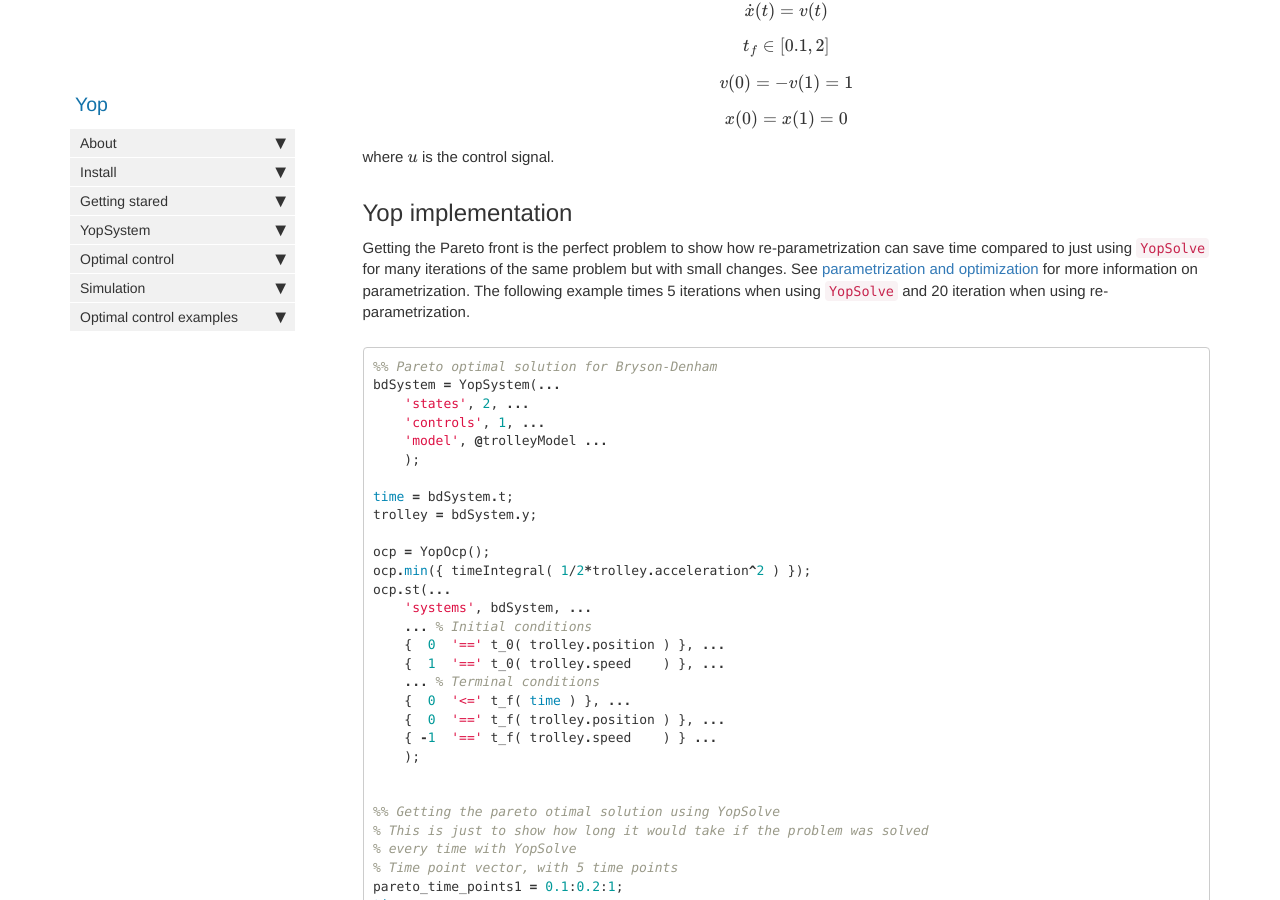
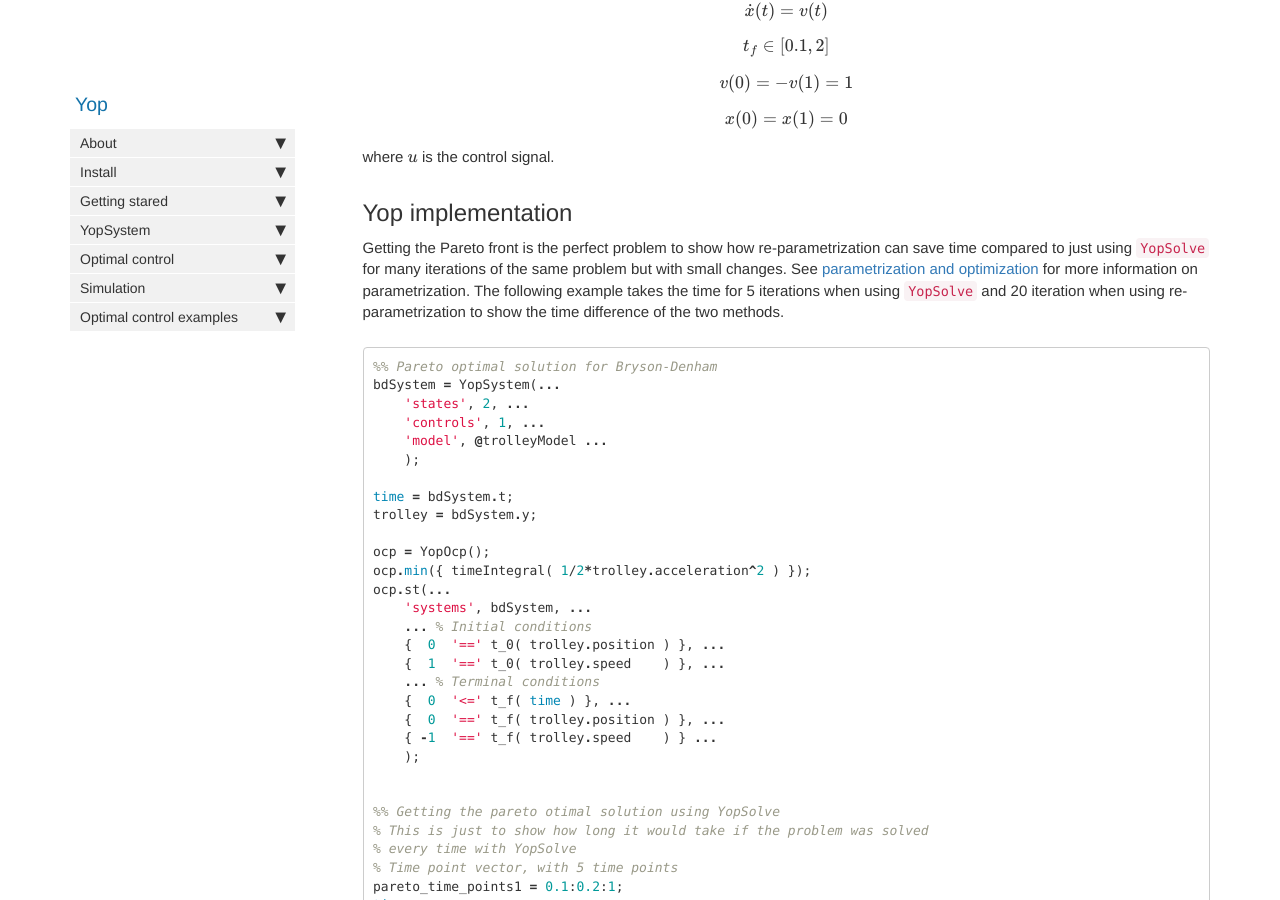
Before and after one commit to yoptimalcontrol/yoptimalcontrol, a Jekyll site: the page built from pages/examples/bryson/brysonPareto.md, in a window 1280 px wide and 900 px high, scrolled down 368 px. Built offline with Jekyll 4.4.1, drawn with Linux system fonts in a browser that asks for light colours; nearby versions of some CDN libraries; formulas are drawn with MathJax 3; comment, search, counter and statistics services are not loaded.

Commit message:
rephrased pareto

````diff
--- a/pages/examples/bryson/brysonPareto.md
+++ b/pages/examples/bryson/brysonPareto.md
@@ -27,7 +27,7 @@ $$x(0)=x(1)=0$$
 where $$u$$ is the control signal.
 
 ## Yop implementation
-Getting the Pareto front is the perfect problem to show how re-parametrization can save time compared to just using `YopSolve` for many iterations of the same problem but with small changes. See [parametrization and optimization](solvingOcps#parametrization-and-optimization) for more information on parametrization. The following example times 5 iterations when using `YopSolve` and 20 iteration when using re-parametrization.
+Getting the Pareto front is the perfect problem to show how re-parametrization can save time compared to just using `YopSolve` for many iterations of the same problem but with small changes. See [parametrization and optimization](solvingOcps#parametrization-and-optimization) for more information on parametrization. The following example takes the time for 5 iterations when using `YopSolve` and 20 iteration when using re-parametrization to show the time difference of the two methods.
 
 ```matlab
 %% Pareto optimal solution for Bryson-Denham
````
